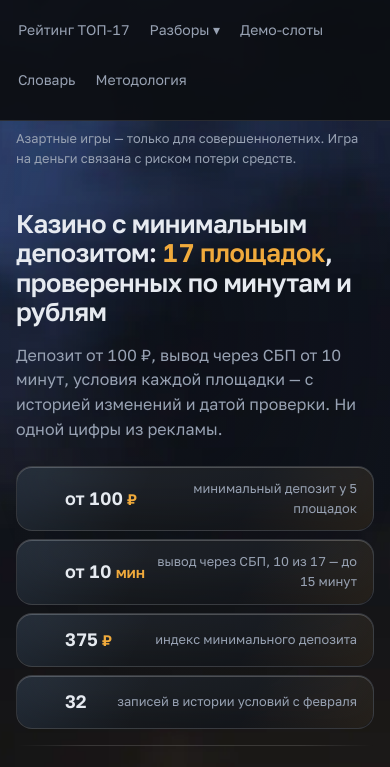
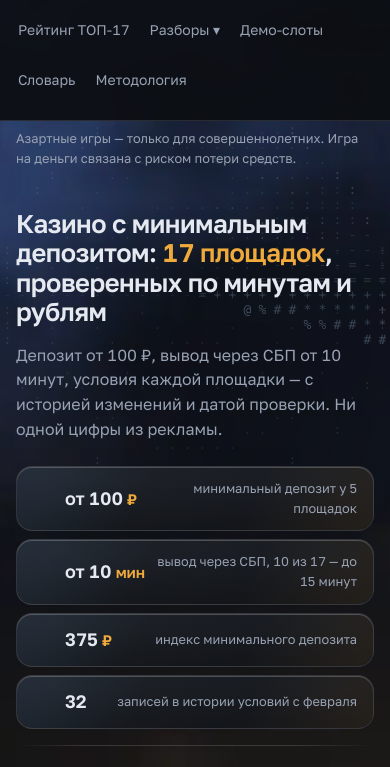
Before and after one commit to minimalniy-deposit/minimalniy-deposit.github.io, an Astro site: page /preview in a window 390 px wide. Shown: the part 57-824 px from the top of the page. Built offline with nearby package versions, Linux system fonts and the light colour scheme; Astro itself is replaced by a stand-in of ours; some icons are missing.

Commit message:
ASCII radar background on every page, lazy and mobile-friendly
- AsciiRadar.astro: fixed canvas between the storm layer and content; renderer is a separate 3 KB chunk imported on requestIdleCallback after load, fades in on first frame
- asciiRadar.ts: glyph atlas + one drawImage per lit cell; sweep 9 s/rev with a decaying trail and slow-fading blips; desktop 30 fps / dpr ≤1.5, mobile 15 fps / dpr 1 / larger cells; paused when the tab is hidden; prefers-reduced-motion, Save-Data or ≤2 GB RAM → one static frame; hidden in print
- brightness via --radar-opacity / --radar-opacity-m

```diff
--- /dev/null
+++ b/src/components/AsciiRadar.astro
@@ -0,0 +1,27 @@
+---
+/** ASCII radar behind the content, on every page. The canvas stays empty until the page is idle:
+ *  the renderer (lib/asciiRadar.ts) is a separate chunk pulled in on requestIdleCallback after `load`,
+ *  so it never competes with fonts, the hero video or Metrika. Fades in on first frame.
+ *  Mobile: bigger cells, 15 fps, dpr 1, lower opacity. Reduced motion / Save-Data / ≤2 GB RAM: one static frame. */
+---
+<canvas class="ascii-radar" aria-hidden="true"></canvas>
+<style>
+  .ascii-radar { position: fixed; inset: 0; z-index: -1; width: 100%; height: 100%; pointer-events: none; opacity: 0; transition: opacity 1.6s ease; contain: strict; }
+  .ascii-radar.is-on { opacity: var(--radar-opacity, .9); }
+  @media (max-width: 720px) { .ascii-radar.is-on { opacity: var(--radar-opacity-m, .75); } }
+  @media print { .ascii-radar { display: none; } }
+</style>
+<script>
+  const el = document.querySelector<HTMLCanvasElement>('canvas.ascii-radar');
+  const nav = navigator as Navigator & { connection?: { saveData?: boolean }; deviceMemory?: number };
+  const reduced = matchMedia('(prefers-reduced-motion: reduce)').matches || !!nav.connection?.saveData || (nav.deviceMemory != null && nav.deviceMemory <= 2);
+  const mobile = matchMedia('(max-width: 720px), (pointer: coarse)').matches;
+  const boot = () => { if (el) import('../lib/asciiRadar').then((m) => m.start(el, { mobile, reduced })).catch(() => {}); };
+  const idle = (cb: () => void) => {
+    const w = window as Window & { requestIdleCallback?: (cb: () => void, o?: { timeout: number }) => number };
+    w.requestIdleCallback ? w.requestIdleCallback(cb, { timeout: 4000 }) : setTimeout(cb, 1500);
+  };
+  // prerendered (speculation rules) or background tabs wait until they are actually shown
+  const go = () => (document.hidden ? document.addEventListener('visibilitychange', () => { if (!document.hidden) idle(boot); }, { once: true }) : idle(boot));
+  document.readyState === 'complete' ? go() : addEventListener('load', go, { once: true });
+</script>
--- a/src/layouts/Base.astro
+++ b/src/layouts/Base.astro
@@ -5,6 +5,7 @@ import '../styles/glass.css';
 import '../styles/ornaments.css';
 import '@fontsource-variable/golos-text';
 import StormBg from '../components/StormBg.astro';
+import AsciiRadar from '../components/AsciiRadar.astro';
 import site from '../data/site.json';
 import { useT, localePath, alternates, otherLocale, type Locale } from '../i18n';
 import { updated } from '../lib/dates';
@@ -78,6 +79,7 @@ const verifiedHuman = new Date(site.lastVerified).toLocaleDateString(locale ===
 <body class={theme}>
 <div class="backdrop" aria-hidden="true"><i class="sheet"></i></div>
 <StormBg />
+<AsciiRadar />
 <a class="skip" href="#main">{t.a11y.skip}</a>
 <header>
   <div class="container">
--- /dev/null
+++ b/src/lib/asciiRadar.ts
@@ -0,0 +1,145 @@
+/** ASCII radar background. Loaded on idle as a separate chunk (see components/AsciiRadar.astro).
+ *  Canvas 2D with a pre-rendered glyph atlas: one drawImage per lit cell and nothing else per frame.
+ *  The sweep lights the cells it passes; each cell then fades on its own clock, blips fade slower.
+ *  Budget: desktop 30 fps / dpr ≤ 1.5, mobile 15 fps / dpr 1; paused while the tab is hidden;
+ *  reduced-motion or save-data → one static frame, no loop. */
+
+export interface RadarOpts { mobile: boolean; reduced: boolean }
+
+const RAMP = ' .:-=+*#%@';        // intensity 0 → 1
+const LEVELS = 8;                 // alpha steps in the atlas
+const TINT = '191,224,255';       // the storm's cool bolt colour
+const MONO = 'ui-monospace, "JetBrains Mono", Menlo, Consolas, monospace';
+
+export function start(canvas: HTMLCanvasElement, opts: RadarOpts): () => void {
+  const ctx = canvas.getContext('2d', { alpha: true });
+  if (!ctx) return () => {};
+  const m = opts.mobile;
+  const dpr = Math.min(window.devicePixelRatio || 1, m ? 1 : 1.5);
+  const cd = Math.round((m ? 15 : 13) * dpr);   // cell size, device px (integer → crisp glyphs)
+  const cell = cd / dpr;                        // cell size, CSS px
+  const fps = m ? 15 : 30;
+  const maxAlpha = m ? 0.42 : 0.5;
+  const period = 9000;                          // ms per revolution
+  const tau = 750;                              // ms, trail fade constant
+  const font = `${Math.round(cd * 0.86)}px ${MONO}`;
+
+  /* glyph atlas: RAMP.length chars × (LEVELS+1) alphas, drawn once */
+  const atlas = document.createElement('canvas');
+  atlas.width = cd * RAMP.length; atlas.height = cd * (LEVELS + 1);
+  const ac = atlas.getContext('2d')!;
+  ac.font = font; ac.textAlign = 'center'; ac.textBaseline = 'middle';
+  for (let l = 0; l <= LEVELS; l++) {
+    ac.fillStyle = `rgba(${TINT},${(0.1 + (maxAlpha - 0.1) * (l / LEVELS)).toFixed(3)})`;
+    for (let c = 1; c < RAMP.length; c++) ac.fillText(RAMP[c], c * cd + cd / 2, l * cd + cd / 2);
+  }
+
+  let W = 0, H = 0, cols = 0, cx = 0, cy = 0, R = 0;
+  let idx = new Int32Array(0), ang = new Float32Array(0), rad = new Float32Array(0); // cells inside the disc
+  let inten = new Float32Array(0), slow = new Uint8Array(0);                          // per-cell state
+  let stat: HTMLCanvasElement | null = null;                                          // rings + axes
+  let blips: number[] = [];
+  let sync = true;                                                                    // re-anchor the sweep
+
+  function build() {
+    W = window.innerWidth; H = window.innerHeight;
+    canvas.width = Math.ceil(W * dpr); canvas.height = Math.ceil(H * dpr);
+    canvas.style.width = W + 'px'; canvas.style.height = H + 'px';
+    cols = Math.ceil(W / cell); const rows = Math.ceil(H / cell);
+    cx = W / 2; cy = m ? H * 0.42 : H * 0.5;
+    R = (m ? 0.5 : 0.42) * Math.min(W, H);
+    const ti: number[] = [], ta: number[] = [], tr: number[] = [];
+    for (let r = 0; r < rows; r++) for (let c = 0; c < cols; c++) {
+      const x = (c + 0.5) * cell - cx, y = (r + 0.5) * cell - cy, d = Math.hypot(x, y);
+      if (d <= R) { ti.push(r * cols + c); ta.push(Math.atan2(y, x)); tr.push(d); }
+    }
+    idx = Int32Array.from(ti); ang = Float32Array.from(ta); rad = Float32Array.from(tr);
+    inten = new Float32Array(idx.length); slow = new Uint8Array(idx.length);
+    blips = []; for (let i = 0; i < (m ? 4 : 6); i++) spawnBlip();
+    sync = true;
+    drawStatic();
+  }
+
+  function drawStatic() {
+    stat = document.createElement('canvas');
+    stat.width = canvas.width; stat.height = canvas.height;
+    const s = stat.getContext('2d')!;
+    s.font = font; s.textAlign = 'center'; s.textBaseline = 'middle';
+    const rings = [0.25, 0.5, 0.75, 1].map((k) => k * R);
+    for (let i = 0; i < idx.length; i++) {
+      const k = idx[i], c = k % cols, r = (k - c) / cols, d = rad[i];
+      const px = (c + 0.5) * cell - cx, py = (r + 0.5) * cell - cy;
+      let ch = '', a = 0;
+      if (Math.abs(px) < cell / 2 && Math.abs(py) < cell / 2) { ch = '+'; a = 0.22; }
+      else if (Math.abs(px) < cell / 2) { ch = '|'; a = 0.09; }
+      else if (Math.abs(py) < cell / 2) { ch = '-'; a = 0.09; }
+      else for (const rr of rings) if (Math.abs(d - rr) < cell * 0.5) { ch = rr === R ? ':' : '.'; a = rr === R ? 0.16 : 0.12; break; }
+      if (!ch) continue;
+      s.fillStyle = `rgba(${TINT},${a})`; s.fillText(ch, c * cd + cd / 2, r * cd + cd / 2);
+    }
+  }
+
+  function spawnBlip() {
+    if (!idx.length) return;
+    let i = Math.floor(Math.random() * idx.length), guard = 0;
+    while (rad[i] < R * 0.15 && guard++ < 20) i = Math.floor(Math.random() * idx.length);
+    slow[i] = 1; blips.push(i);
+  }
+
+  /* frame loop */
+  let prevA = 0, last = 0, t0 = 0, raf = 0, running = false, nextBlip = 0;
+  const step = 1000 / fps;
+
+  function frame(now: number) {
+    raf = running ? requestAnimationFrame(frame) : 0;
+    if (now - last < step) return;
+    const dt = last ? Math.min(now - last, 250) : step; last = now;
+    if (!t0) t0 = now;
+    const a = ((now - t0) % period) / period * Math.PI * 2 - Math.PI;   // −π..π, same range as atan2
+    if (sync) { prevA = a; sync = false; }
+    const wrap = a < prevA;
+    const decay = Math.exp(-dt / tau), decaySlow = Math.exp(-dt / (tau * 4));
+    for (let i = 0; i < idx.length; i++) {
+      const th = ang[i];
+      const hit = wrap ? (th > prevA || th <= a) : (th > prevA && th <= a);
+      if (hit) inten[i] = 1 - 0.3 * (rad[i] / R);
+      else inten[i] *= slow[i] ? decaySlow : decay;
+    }
+    prevA = a;
+    if (now > nextBlip) { nextBlip = now + 5000 + Math.random() * 6000; if (blips.length > 2) slow[blips.shift()!] = 0; spawnBlip(); }
+    render();
+  }
+
+  function render() {
+    ctx.clearRect(0, 0, canvas.width, canvas.height);
+    if (stat) ctx.drawImage(stat, 0, 0);
+    for (let i = 0; i < idx.length; i++) {
+      const v = inten[i];
+      if (v < 0.04) continue;
+      const k = idx[i], c = k % cols, r = (k - c) / cols;
+      const ch = Math.min(RAMP.length - 1, 1 + Math.floor(v * (RAMP.length - 1)));
+      const lv = Math.min(LEVELS, Math.round(v * LEVELS));
+      ctx.drawImage(atlas, ch * cd, lv * cd, cd, cd, c * cd, r * cd, cd, cd);
+    }
+  }
+
+  function staticFrame() {
+    // reduced motion / save-data: a frozen sweep with a short trail, no loop
+    const a = -Math.PI * 0.35;
+    for (let i = 0; i < idx.length; i++) { let d = a - ang[i]; if (d < 0) d += Math.PI * 2; inten[i] = d < 0.9 ? (1 - d / 0.9) * (1 - 0.3 * rad[i] / R) : 0; }
+    render();
+  }
+
+  function play() { if (running || opts.reduced) return; running = true; last = 0; sync = true; raf = requestAnimationFrame(frame); }
+  function pause() { running = false; if (raf) cancelAnimationFrame(raf); raf = 0; }
+  function onVis() { document.hidden ? pause() : play(); }
+  let rt = 0;
+  function onResize() { clearTimeout(rt); rt = window.setTimeout(() => { build(); if (opts.reduced) staticFrame(); }, 250); }
+
+  build();
+  canvas.classList.add('is-on');
+  if (opts.reduced) staticFrame(); else if (!document.hidden) play();
+  document.addEventListener('visibilitychange', onVis);
+  window.addEventListener('resize', onResize);
+  return () => { pause(); document.removeEventListener('visibilitychange', onVis); window.removeEventListener('resize', onResize); };
+}
```
